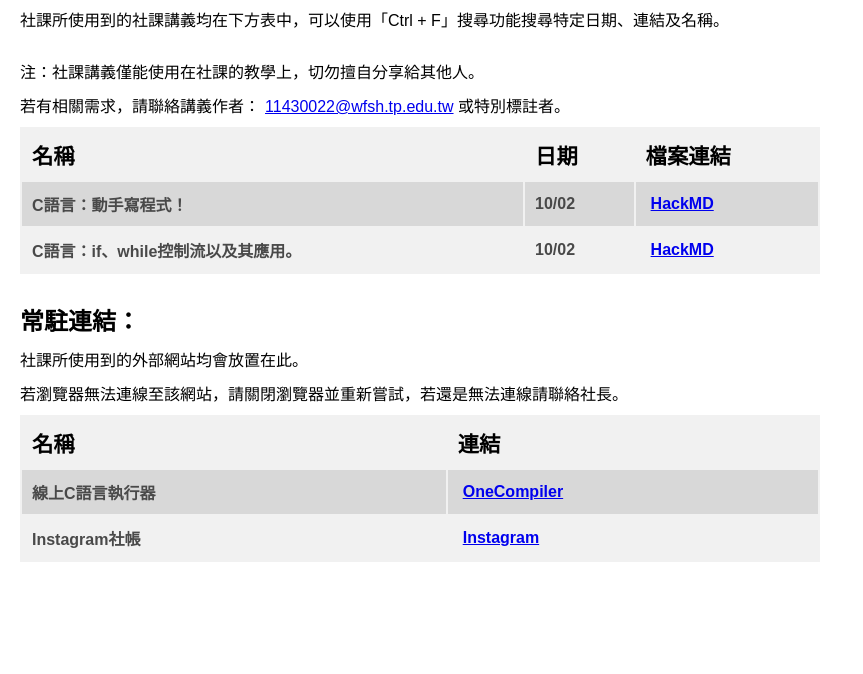
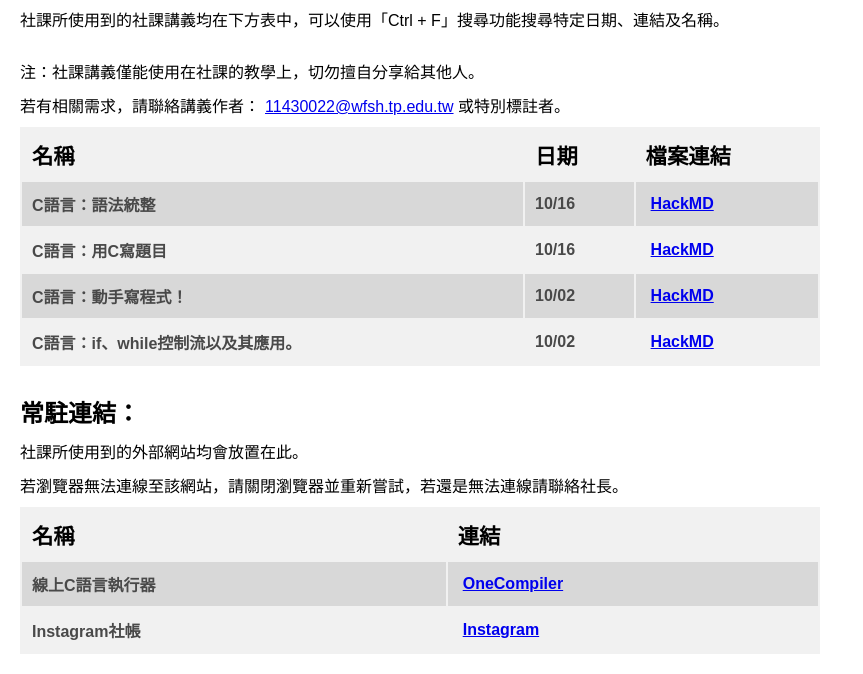
Before and after one commit to 11430022-prog/wfsh, a website: page index.html in a window 1280 px wide. Shown: the part 126-800 px from the top of the page, without its empty margins (0-863 px from the left). Drawn offline with Linux system fonts and the light colour scheme; a web font is replaced by a local one.

Commit message:
Update index.html

```diff
--- a/index.html
+++ b/index.html
@@ -31,6 +31,19 @@
             <th>日期</th>
             <th>檔案連結</th>
         </tr>
+
+        <tr>
+            <th>C語言：語法統整</th>
+            <th>10/16</th>
+            <th><a href="https://hackmd.io/@X8sMUzueQlK5M8mNlXI-GA/r1fB6wCofg" target = "_blank">HackMD</a></th>
+        </tr>
+
+        <tr>
+            <th>C語言：用C寫題目</th>
+            <th>10/16</th>
+            <th><a href="https://hackmd.io/@X8sMUzueQlK5M8mNlXI-GA/SyKW8dCsMe" target = "_blank">HackMD</a></th>
+        </tr>
+
         <tr>
             <th>C語言：動手寫程式！</th>
             <th>10/02</th>
```
